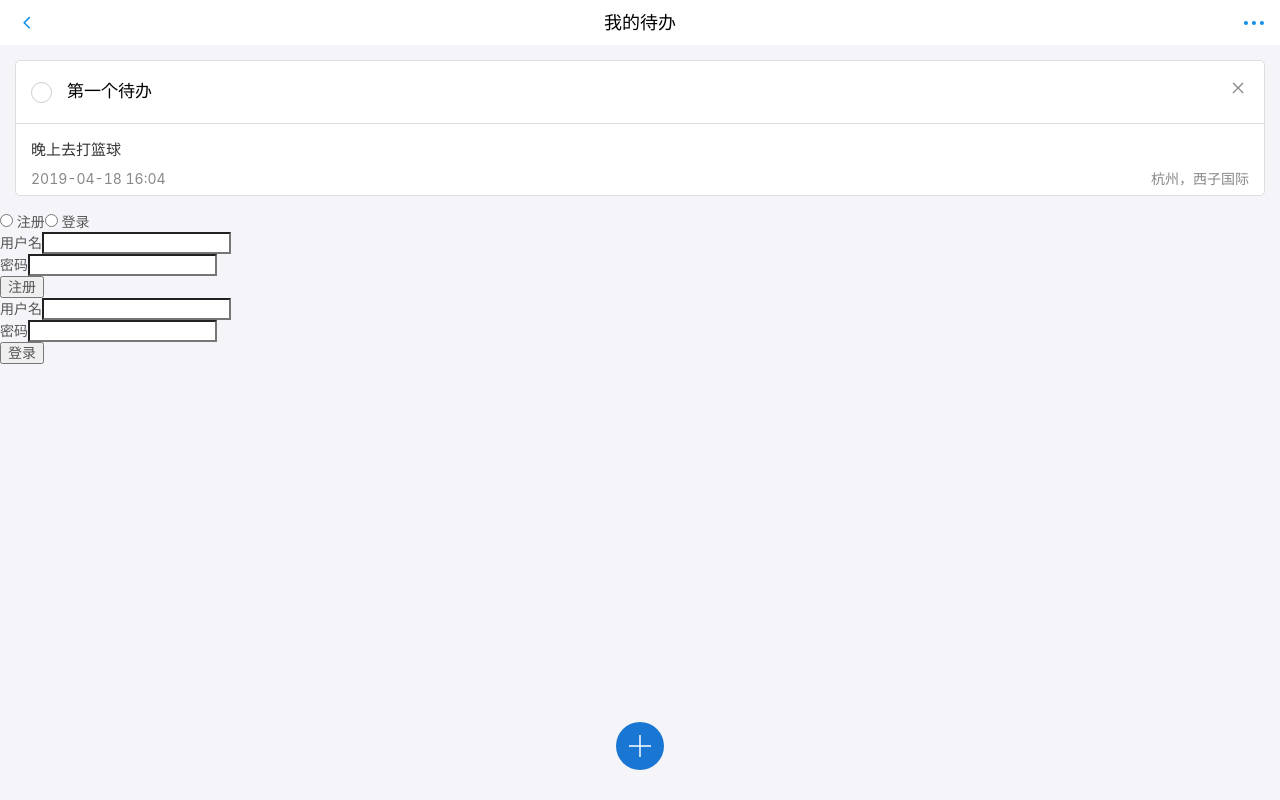
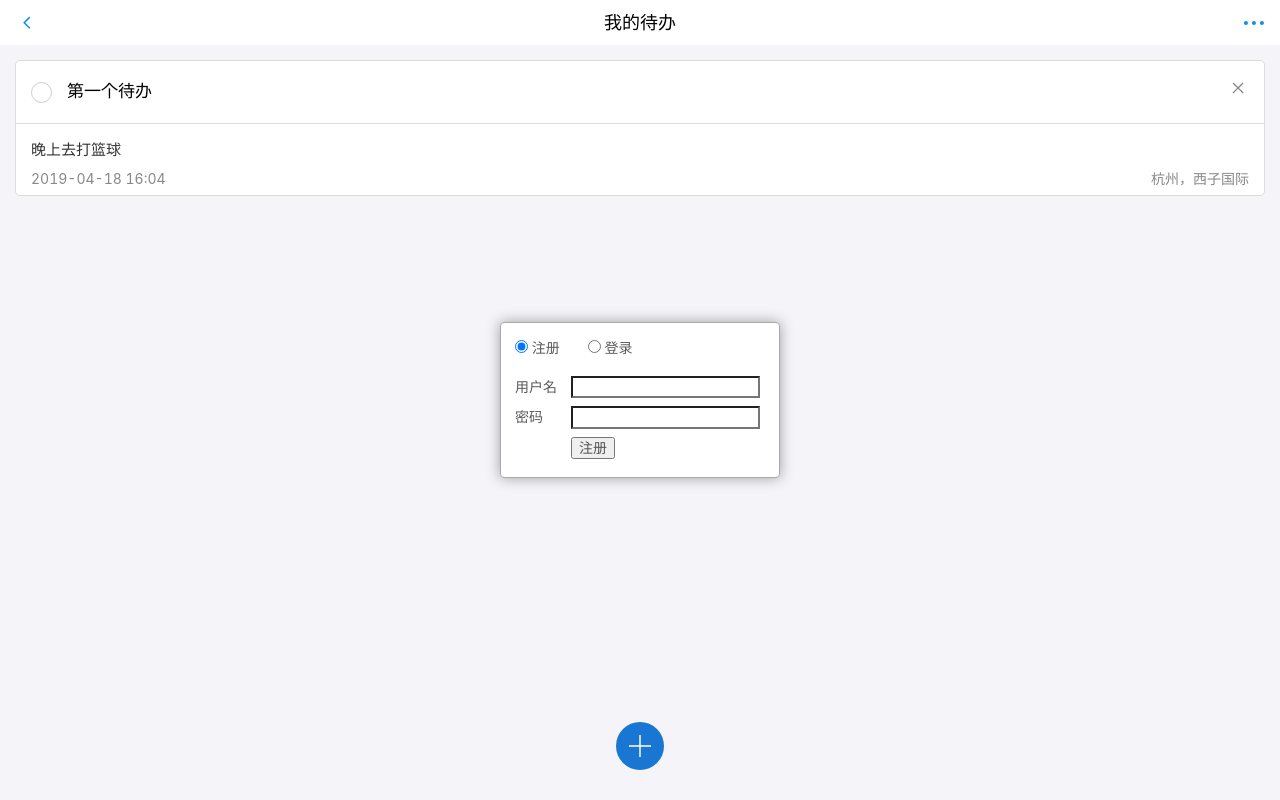
Before and after one commit to VilianLee/TodoList, a React (Create React App) app: page / in a window 1280 px wide. Built offline with nearby package versions, Linux system fonts and the light colour scheme.

Commit message:
完善登录框

```diff
--- a/src/App.js
+++ b/src/App.js
@@ -9,7 +9,7 @@
 
 import TodoInput from './component/TodoItem/TodoInput/TodoInput'
 import TodoItem from './component/TodoItem/TodoItem'
-import UserDialog from './component/userDialog'
+import UserDialog from './component/TodoItem/UserDialog/userDialog'
 
 
 
--- /dev/null
+++ b/src/component/TodoItem/UserDialog/UserDialog.css
@@ -0,0 +1,20 @@
+.UserDialog-Wrapper{
+    /*全屏*/      position: fixed; top: 0; left: 0; bottom: 0; right: 0;
+    /*内容居中*/  display: flex; justify-content: center; align-items: center;
+}
+.UserDialog{
+    border: 1px solid;
+    border-radius: 4px;
+    min-width: 20em;
+    background: white;
+    border: 1px solid #aaa;
+    box-shadow: 0 0 1em hsla(0,0%,0%,0.35);
+}
+.UserDialog > nav:first-child{ padding: 1em; margin-left: -2em;}
+.UserDialog > nav:first-child label{ margin-left: 2em; cursor: pointer;}
+
+.UserDialog > .panes { padding: 0 1em 1em; }
+
+.UserDialog form>.row{ display: flex; padding: .3em 0; }
+.UserDialog form>.row>label:first-child{ width: 4em; }
+.UserDialog form>.row.actions{ padding-left: 4em; }
--- /dev/null
+++ b/src/component/TodoItem/UserDialog/userDialog.js
@@ -0,0 +1,80 @@
+import React, { Component } from 'react';
+
+import './UserDialog.css'
+export default class UserDialog extends Component{
+  constructor(props){
+    super(props)
+    this.state = {
+      selected: 'signUp',
+      formData: {
+        username: '',
+        password: '',
+      }
+    }
+  }
+  switch(e){
+    this.setState({
+      selected: e.target.value
+    })
+  }
+  signUp(e){}
+  signIn(e){}
+  changeFormData(key, e){
+    // this.state.formData.username = e.target.value
+    // this.setState(this.state)
+    // 像上面这样写会看到一个警告 warning  Do not mutate state directly. Use setState()
+    let stateCopy = JSON.parse(JSON.stringify(this.state));  // 用 JSON 深拷贝
+    stateCopy.formData[key] = e.target.value;
+    this.setState(stateCopy)
+  }
+  render(){
+    let signUpForm = (
+      <form className="signUp" onSubmit={this.signUp.bind(this)}> {/* 注册*/}
+        <div className="row">
+          <label>用户名</label>
+          <input type="text" value={this.state.formData.username}
+                 onChange={this.changeFormData.bind(this, 'username')}/>
+        </div>
+        <div className="row">
+          <label>密码</label>
+          <input type="password" value={this.state.formData.password}
+                 onChange={this.changeFormData.bind(this, 'password')}/>
+        </div>
+        <div className="row actions">
+          <button type="submit">注册</button>
+        </div>
+      </form>
+    );
+    let signInForm = (
+      <form className="signIn" onSubmit={this.signIn.bind(this)}> {/* 登录*/}
+        <div className="row">
+          <label>用户名</label>
+          <input type="text" value={this.state.formData.username}
+                 onChange={this.changeFormData.bind(this, 'username')}/>
+        </div>
+        <div className="row">
+          <label>密码</label>
+          <input type="password" value={this.state.formData.password}
+                 onChange={this.changeFormData.bind(this, 'password')}/>s
+        </div>
+        <div className="row actions">
+          <button type="submit">登录</button>
+        </div>
+      </form>
+    );
+    return (
+      <div className="UserDialog-Wrapper">
+        <div className="UserDialog">
+          <nav onChange={this.switch.bind(this)}>
+            <label><input type="radio" value="signUp" checked={this.state.selected === 'signUp'}/> 注册</label>
+            <label><input type="radio" value="signIn" checked={this.state.selected === 'signIn'}/> 登录</label>
+          </nav>
+          <div className="panes">
+            {this.state.selected === 'signUp' ? signUpForm : null}
+            {this.state.selected === 'signIn' ? signInForm : null}
+          </div>
+        </div>
+      </div>
+    )
+  }
+}
--- a/src/component/userDialog.js
+++ /dev/null
@@ -1,45 +0,0 @@
-import React, { Component } from 'react';
-
-//import './UserDialog.css'
-export default class UserDialog extends Component{
-  render(){
-    return (
-      <div className="UserDialog-Wrapper">
-        <div className="UserDialog">
-          <nav>
-            <input type="radio"/> 注册
-            <input type="radio"/> 登录
-          </nav>
-          <div className="panes">
-            <form className="signUp"> {/* 注册*/}
-              <div className="row">
-                <label>用户名</label>
-                <input type="text"/>
-              </div>
-              <div className="row">
-                <label>密码</label>
-                <input type="password"/>
-              </div>
-              <div className="row actions">
-                <button type="submit">注册</button>
-              </div>
-            </form>
-            <form className="signIn"> {/* 登录*/}
-              <div className="row">
-                <label>用户名</label>
-                <input type="text"/>
-              </div>
-              <div className="row">
-                <label>密码</label>
-                <input type="password"/>
-              </div>
-              <div className="row actions">
-                <button type="submit">登录</button>
-              </div>
-            </form>
-          </div>
-        </div>
-      </div>
-    )
-  }
-}
```
